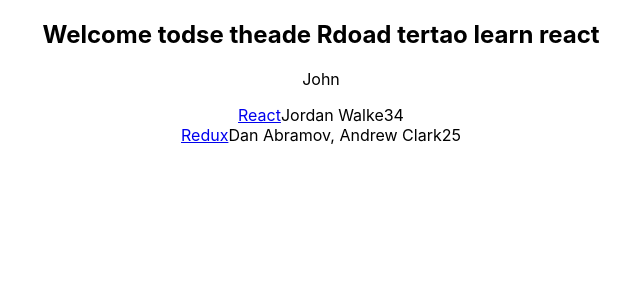
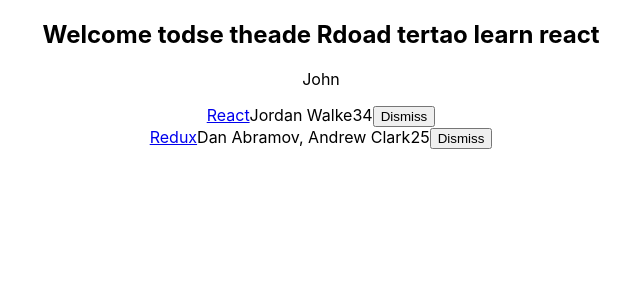
Before and after one commit to ImtananRaja/hackernews, a React (Create React App) app: page / in a window 1280 px wide. Shown: the top 300 px of the page, without its empty margins (319-959 px from the left). Built offline with nearby package versions, Linux system fonts and the light colour scheme.

Commit message:
more on road to react

```diff
--- a/src/App.js
+++ b/src/App.js
@@ -22,21 +22,48 @@ const list = [
   }
 ]
 
+const person = {
+  name: 'John',
+  age: 34,
+  food: 'Chicken'
+}
+
 export default class App extends Component {
 
+  constructor(props){
+    super(props)
+
+    this.state = {
+      list: list,
+      person: person,
+    }
+
+    this.onDismiss = this._onDismiss.bind(this)
+  }
+
+  _onDismiss(id) {
+    const isNotId = (item) => {
+      return item.objectID !== id
+    }
+
+    const updatedList = this.state.list.filter(isNotId)
+
+    this.setState({ list: updatedList })
+  }
+
+
   render() {
-    const person = {
-      name: 'John',
-      age: 34,
-      food: 'Chicken'
-    }
+
     const helloWorld = 'Welcome todse theade Rdoad tertao learn react';
     return (
       <div className="App">
         <h2>{helloWorld}</h2>
-        <p>{person.name}</p>
+        <p>{this.state.person.name}</p>
         {
-          list.map(item => {
+          //if you were to get the rid of the this.state
+          //and then click dismiss button it wouldn't work
+          //because the list it is using now is the const list not state
+          this.state.list.map(item => {
             return (
               <div key={item.objectID}>
                 <span>
@@ -45,6 +72,14 @@ export default class App extends Component {
                 <span>{item.author}</span>
                 <span>{item.num_comments}</span>
                 <span>{item.points}</span>
+                <span>
+                  <button
+                    onClick={() => this._onDismiss(item.objectID)}
+                    type="button"
+                  >
+                    Dismiss
+                  </button>
+                </span>
               </div>
             )
           })
```
Also changed, not shown: 1 other file (tests, documents, lock files or other folders).
